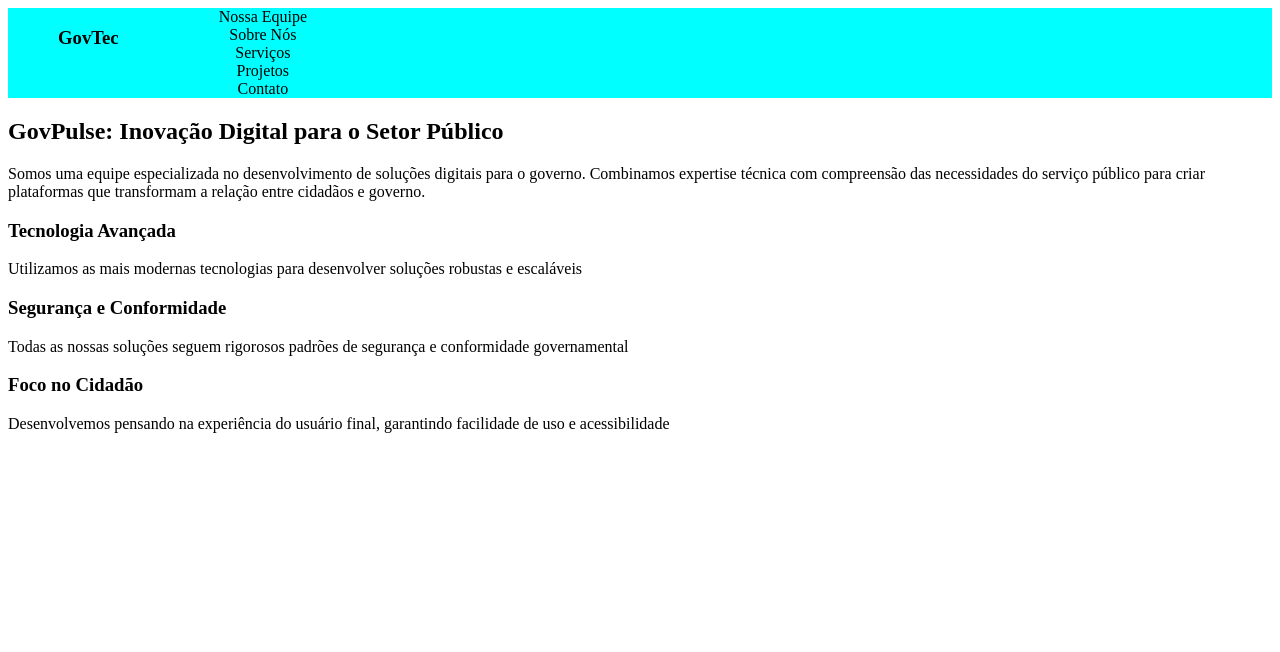
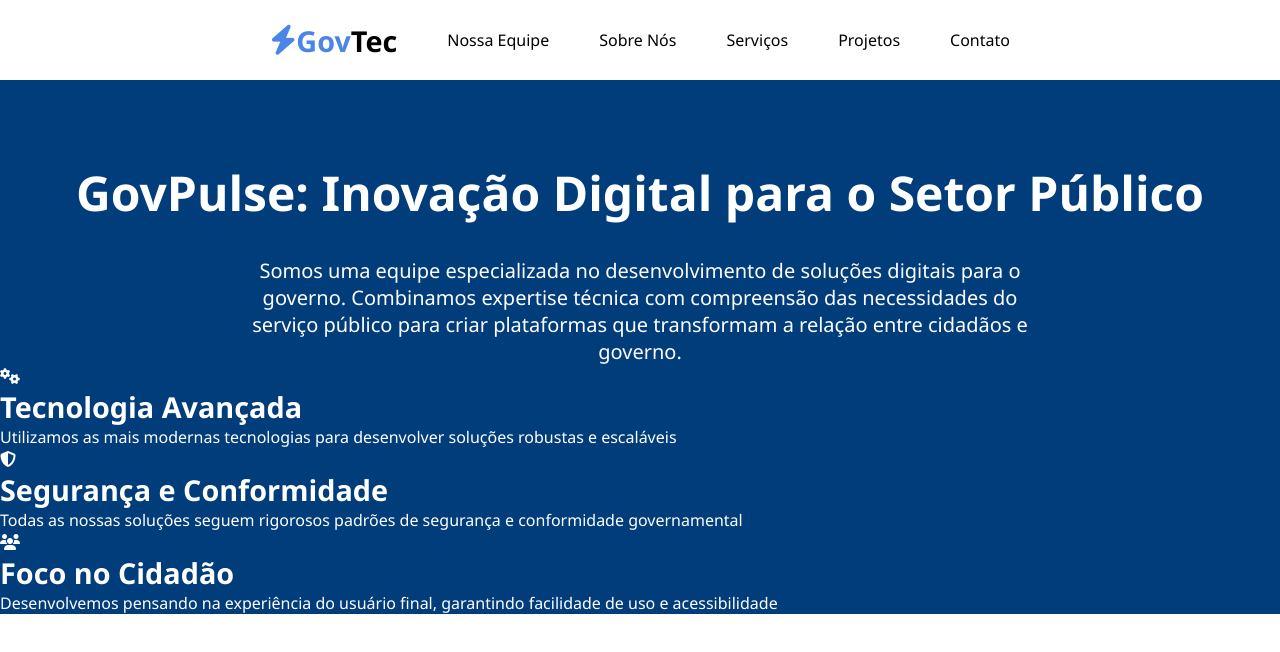
Before and after one commit to j0ttaape/GovTec-TCC, a React (Vite) app in the folder frontend/: page / in a window 1280 px wide. Shown: the top 652 px of the page. Built offline with nearby package versions, Linux system fonts and the light colour scheme.

Commit message:
editando empresacontent

```diff
--- a/frontend/src/pages/home/index.jsx
+++ b/frontend/src/pages/home/index.jsx
@@ -11,10 +11,13 @@ export default function Inicio() {
 
 
 
-                        <h3 href="#" >GovTec</h3>
+                    <div className="icone-logo">
+                        <i className="fas fa-bolt"></i>
+                        <h3 href="#" ><span className="Cor-title">Gov</span>Tec</h3>
+                    </div>
 
 
-                    <div class="nav-links">
+                    <div class="links-containers">
                         <a href="#empresa">Nossa Equipe</a>
                         <a href="#sobre">Sobre Nós</a>
                         <a href="#servicos">Serviços</a>
@@ -26,30 +29,40 @@ export default function Inicio() {
             </div>
 
 
-            <div class="container">
                 <div class="empresa-content">
-                    <h1>GovPulse: Inovação Digital para o Setor Público</h1>
-                    <p>Somos uma equipe especializada no desenvolvimento de soluções digitais para o governo. Combinamos expertise técnica com compreensão das necessidades do serviço público para criar plataformas que transformam a relação entre cidadãos e governo.</p>
+
+                    <h1 className="title">GovPulse: Inovação Digital para o Setor Público</h1>
+                    <p className="textos-p">Somos uma equipe especializada no desenvolvimento de soluções digitais para o governo. Combinamos expertise técnica com compreensão das necessidades do serviço público para criar plataformas que transformam a relação entre cidadãos e governo.</p>
 
                     <div class="empresa-destaque">
+
                         <div class="destaque-item">
+
                             <i class="fas fa-cogs"></i>
                             <h3>Tecnologia Avançada</h3>
                             <p>Utilizamos as mais modernas tecnologias para desenvolver soluções robustas e escaláveis</p>
+
                         </div>
+
                         <div class="destaque-item">
+
                             <i class="fas fa-shield-alt"></i>
                             <h3>Segurança e Conformidade</h3>
                             <p>Todas as nossas soluções seguem rigorosos padrões de segurança e conformidade governamental</p>
                         </div>
+
                         <div class="destaque-item">
+
                             <i class="fas fa-users"></i>
                             <h3>Foco no Cidadão</h3>
                             <p>Desenvolvemos pensando na experiência do usuário final, garantindo facilidade de uso e acessibilidade</p>
+
                         </div>
+
                     </div>
+
                 </div>
-            </div>
+
 
         </section>
     )
--- a/frontend/src/pages/home/index.scss
+++ b/frontend/src/pages/home/index.scss
@@ -1,24 +1,84 @@
-.container-home{
-    margin: 0px;
-    padding: 0px;
+@import url('https://cdnjs.cloudflare.com/ajax/libs/font-awesome/6.4.0/css/all.min.css');
+
+* {
+    margin: 0;
+    padding: 0;
     box-sizing: border-box;
+    font-family: 'Montserrat', 'Segoe UI', sans-serif;
+}
 
-    .container-navegacao{
+.container-home {
+
+
+    .container-navegacao {
         display: flex;
         flex-direction: row;
-        background-color: aqua;
+        justify-content: center;
+        align-items: center;
+        gap: 50px;
+        height: 80px;
+    }
 
-        h3{
-            padding-left: 50px;
+    .icone-logo {
+        display: flex;
+        flex-direction: row;
+        justify-content: center;
+        align-items: center;
+
+
+        .Cor-title{
+            color: #4a86e8;
         }
-        a{
+
+        .fas.fa-bolt{
+            font-size: 30px;
+            color: #4a86e8;
+        }
+
+    }
+
+    h3 {
+        display: flex;
+        font-size: 1.8rem;
+        padding-left: 0;
+        margin: 0;
+        align-items: center;
+    }
+
+    .links-containers {
+        display: flex;
+        flex-direction: row;
+        gap: 50px;
+        padding: 10px 0;
+    }
+
+    a {
+
+        text-decoration: none;
+        color: black;
+    }
+    .empresa-content {
+
+        background-color: #003d7a;
+        color: #fff;
+
+        .title{
+            display: flex;
+            justify-content: center;
+            padding-top: 5rem ;
+            font-size:3rem ;
+        }
+
+        .textos-p{
             display: flex;
             justify-content: center;
             align-items: center;
-            text-decoration: none;
-              color: inherit;
-              padding-left: 100px;
+            text-align: center;
+            padding-left: 15rem;
+            padding-right: 15rem;
+            padding-top: 2rem;
+            font-size: 20px;
+
         }
-
     }
 }
```
